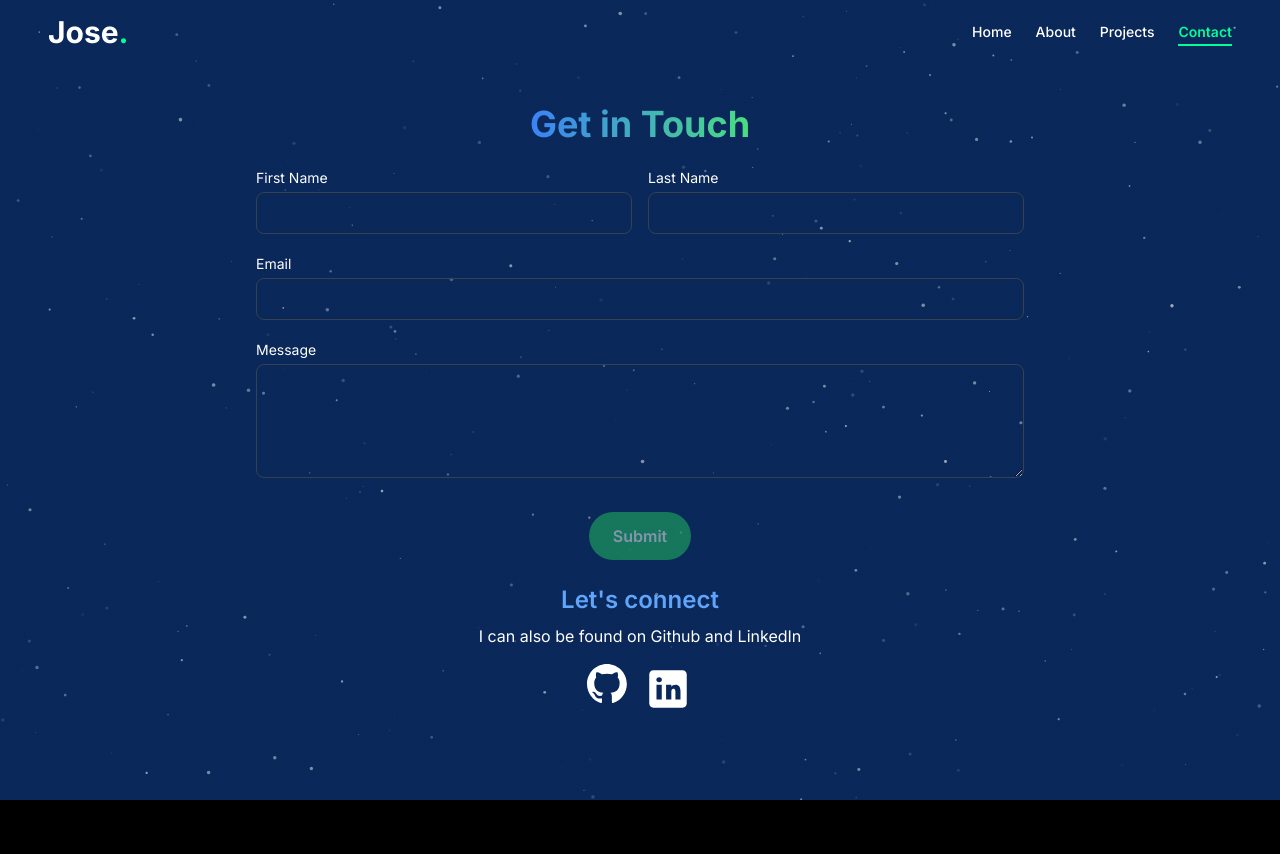
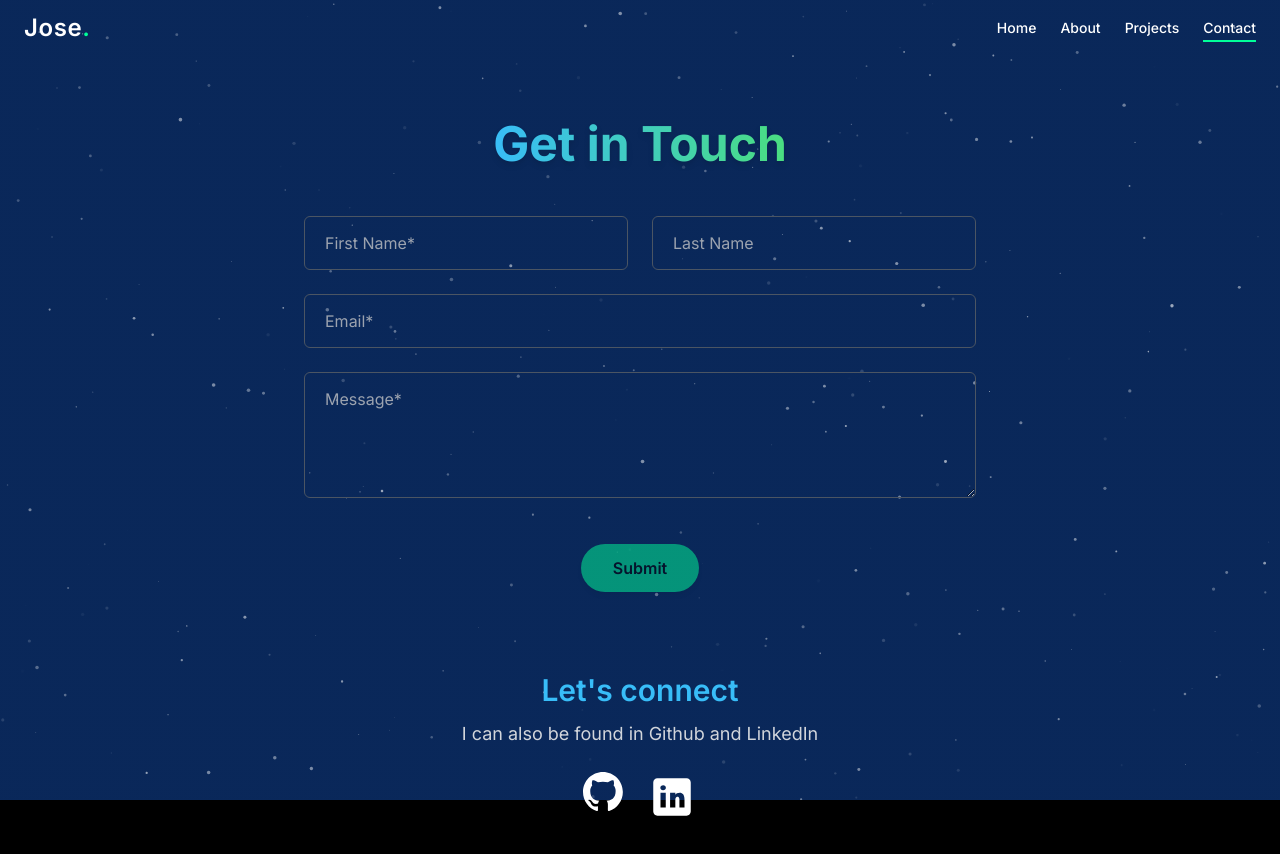
Before and after one commit to jose-guerrerog/portfolio, a Next.js app: page /contact in a window 1280 px wide. Shown: the top 854 px of the page. Before the commit the page ends 818 px from the top, so only its background shows below. Built offline with nearby package versions, Linux system fonts and the light colour scheme.

Commit message:
update changes

```diff
--- a/src/app/about/page.tsx
+++ b/src/app/about/page.tsx
@@ -1,117 +1,118 @@
 "use client";
 
-import React, { useEffect, useState, useRef, Suspense } from "react";
+import React, { useRef, useState, useEffect, Suspense } from "react";
+import { Canvas } from "@react-three/fiber";
+import { Avatar } from "@/app/models/Avatar";
 import Link from "next/link";
 import Image from "next/image";
-import { Canvas } from "@react-three/fiber";
-import { githubLink, linkedinLink, experiences } from "../constants";
-import { Avatar } from '@/app/models/Avatar';
 import {
   VerticalTimeline,
   VerticalTimelineElement,
 } from "react-vertical-timeline-component";
 import "react-vertical-timeline-component/style.min.css";
-
-const ModelLoader = () => (
-  <mesh position={[0, 1.1, 0]}>
-    <sphereGeometry args={[0.2, 16, 16]} />
-    <meshStandardMaterial color="#4c82ed" wireframe />
-  </mesh>
-);
+import { githubLink, linkedinLink, experiences } from "../constants";
 
 const CanvasLoader = () => (
-  <div className="h-[650px] w-full flex items-center justify-center text-white text-lg">
+  <div className="h-[500px] w-full flex justify-center items-center text-white text-lg">
     Loading 3D...
   </div>
 );
 
-const About = () => {
+export default function About() {
   const [visibleAvatar, setVisibleAvatar] = useState(false);
   const [shouldLoadAvatar, setShouldLoadAvatar] = useState(false);
   const [lightsReady, setLightsReady] = useState(false);
-  const avatarContainerRef = useRef<HTMLDivElement>(null);
+  const avatarRef = useRef<HTMLDivElement | null>(null);
 
   useEffect(() => {
-    const observer = new IntersectionObserver(([entry]) => {
+    const observer = new IntersectionObserver(
+      ([entry]) => {
         if (entry.isIntersecting) {
           setShouldLoadAvatar(true);
           setTimeout(() => setVisibleAvatar(true), 200);
           setTimeout(() => setLightsReady(true), 400);
           observer.disconnect();
         }
-    }, { threshold: 0.1 });
+      },
+      { threshold: 0.2 }
+    );
 
-    if (avatarContainerRef.current) {
-      observer.observe(avatarContainerRef.current);
+    if (avatarRef.current) {
+      observer.observe(avatarRef.current);
     }
 
     return () => observer.disconnect();
   }, []);
 
   return (
-    <section id="about" className="max-w-[1000px] mx-auto px-4 mt-10">
-      <div className="flex flex-col md:flex-row items-center mb-12 gap-8">
-        <div className="md:w-2/3">
-          <h5 className="text-xl mb-2">Hello,</h5>
-          <h2 className="text-4xl font-bold mb-2">
-            I'm <span className="text-yellow-400">Jose</span>
-          </h2>
-          <p className="text-justify text-gray-300 mb-6">
+    <section id="about" className="max-w-7xl mx-auto px-6 py-20">
+      {/* Top section: Intro and Avatar */}
+      <div className="flex flex-col md:flex-row items-center justify-between gap-10">
+        {/* Left Text Section */}
+        <div className="md:w-1/2 space-y-6">
+          <h2 className="text-xl text-white">Hello,</h2>
+          <h1 className="text-5xl font-bold text-white">
+            I&apos;m <span className="text-yellow-400">Jose</span>
+          </h1>
+          <p className="text-lg text-gray-300 leading-relaxed">
             I am a skilled and passionate software developer with experience in
-            creating interactive web applications
+            creating interactive web applications.
           </p>
-          <div className="flex gap-4 mb-4">
+
+          <div className="flex gap-4 pt-4">
             <a
               href="/assets/Resume - Jose Guerrero.pdf"
-              target="_blank"
-              rel="noopener noreferrer"
               download
-              className="flex items-center gap-2 border border-green-400 rounded-full px-4 py-2 text-green-400 hover:bg-green-400 hover:text-black transition"
+              className="px-6 py-2 rounded-full border border-[#00ff99] text-[#00ff99] font-medium hover:bg-[#00ff99] hover:text-black transition"
             >
               Download Resume
-              <svg
-                xmlns="http://www.w3.org/2000/svg"
-                fill="none"
-                viewBox="0 0 24 24"
-                strokeWidth="1.5"
-                stroke="currentColor"
-                className="w-5 h-5"
-              >
-                <path
-                  strokeLinecap="round"
-                  strokeLinejoin="round"
-                  d="M12 3v12m0 0l3-3m-3 3l-3-3m9 6H6"
-                />
-              </svg>
             </a>
             <Link
               href="/contact"
-              className="flex items-center gap-2 border border-white rounded-full px-4 py-2 text-white hover:bg-white hover:text-black transition"
+              className="px-6 py-2 rounded-full border border-white text-white font-medium hover:bg-white hover:text-black transition"
             >
               Contact Me
             </Link>
           </div>
-          <div className="flex gap-4 mt-4 items-center">
+
+          <div className="flex gap-4 pt-6">
             <Link href={githubLink}>
-              <Image src="/images/github-mark-white.svg" alt="Github" width={35} height={35} />
+              <Image
+                src="/images/github-mark-white.svg"
+                alt="Github Icon"
+                width={35}
+                height={35}
+              />
             </Link>
             <Link href={linkedinLink}>
-              <Image src="/images/linkedin-icon.svg" alt="LinkedIn" width={45} height={45} />
+              <Image
+                src="/images/linkedin-icon.svg"
+                alt="Linkedin Icon"
+                width={45}
+                height={45}
+              />
             </Link>
           </div>
         </div>
-        <div className="md:w-1/3 w-full" ref={avatarContainerRef}>
+
+        {/* Avatar Section */}
+        <div
+          ref={avatarRef}
+          className="md:w-1/2 w-full flex justify-center items-center"
+        >
           {shouldLoadAvatar ? (
             <Canvas
-              style={{ height: "650px", width: "100%" }}
+              style={{
+                height: "600px",
+                width: "100%",
+                backgroundColor: "transparent",
+              }}
+              dpr={[1, 1.5]}
               shadows={false}
-              dpr={[1, 1.5]}
-              performance={{ min: 0.5 }}
               gl={{
+                antialias: false,
                 alpha: true,
-                antialias: false,
                 powerPreference: "high-performance",
-                stencil: false,
               }}
               camera={{ position: [0, 1, 4], fov: 30 }}
             >
@@ -123,8 +124,8 @@ const About = () => {
                 </>
               )}
               {visibleAvatar && (
-                <Suspense fallback={<ModelLoader />}>
-                  <group position-x={0.1} position-y={-0.8}>
+                <Suspense fallback={null}>
+                  <group position-y={-0.8}>
                     <Avatar />
                   </group>
                 </Suspense>
@@ -136,41 +137,39 @@ const About = () => {
         </div>
       </div>
 
+      {/* Timeline Section */}
+      <div className="mt-24">
         <VerticalTimeline animate>
-        {experiences.map((experience, index) => (
+          {experiences.map((exp, index) => (
             <VerticalTimelineElement
               visible
-            className="vertical-timeline-element--work"
-            key={experience.company_name}
-            date={experience.date}
+              key={exp.company_name}
+              date={exp.date}
               iconStyle={{ background: "rgb(33, 150, 243)", color: "#fff" }}
               icon={
                 <div className="flex justify-center items-center w-full h-full">
                   <Image
-                  src={experience.icon}
-                  alt={experience.company_name}
+                    src={exp.icon}
+                    alt={exp.company_name}
                     fill
-                  style={{ borderRadius: "50%" }}
+                    className="rounded-full"
                   />
                 </div>
               }
               contentStyle={{
-              borderBottom: "8px solid " + experience.iconBg,
+                borderBottom: "8px solid " + exp.iconBg,
                 boxShadow: "none",
               }}
             >
-            <h3 className="text-black text-lg font-semibold">
-              {experience.title}
+              <h3 className="vertical-timeline-element-title text-black font-bold text-lg">
+                {exp.title}
               </h3>
-            <h4 className="text-black text-md font-medium">
-              {experience.company_name}
+              <h4 className="vertical-timeline-element-subtitle text-black font-semibold">
+                {exp.company_name}
               </h4>
               <ul className="my-5 list-disc ml-5 space-y-2">
-              {experience.points.map((point, i) => (
-                <li
-                  key={`experience-point-${i}`}
-                  className="text-sm text-gray-700"
-                >
+                {exp.points.map((point, i) => (
+                  <li key={`experience-point-${i}`} className="text-gray-700 text-sm">
                     {point}
                   </li>
                 ))}
@@ -178,8 +177,7 @@ const About = () => {
             </VerticalTimelineElement>
           ))}
         </VerticalTimeline>
+      </div>
     </section>
   );
-};
-
-export default About;
+}
--- a/src/app/components/Navbar.tsx
+++ b/src/app/components/Navbar.tsx
@@ -1,98 +1,92 @@
 "use client";
 
+import React, { useEffect, useState } from "react";
 import Link from "next/link";
-import React, { useState, useEffect } from "react";
 import { usePathname } from "next/navigation";
 import { navLinks } from "../constants";
+import { Menu, X } from "lucide-react";
 
-const Navbar = () => {
-  const [isOpen, setIsOpen] = useState(false);
+export default function Navbar() {
   const [scrolled, setScrolled] = useState(false);
+  const [menuOpen, setMenuOpen] = useState(false);
   const pathname = usePathname();
 
   useEffect(() => {
-    const handleScroll = () => {
+    const onScroll = () => {
       setScrolled(window.scrollY > 10);
     };
-    window.addEventListener("scroll", handleScroll);
-    return () => window.removeEventListener("scroll", handleScroll);
+    window.addEventListener("scroll", onScroll);
+    return () => window.removeEventListener("scroll", onScroll);
   }, []);
-
-  const toggleMenu = () => {
-    setIsOpen(!isOpen);
-  };
-
-  const closeMenu = () => {
-    setIsOpen(false);
-  };
 
   return (
     <nav
       className={`fixed top-0 left-0 w-full z-50 transition-all duration-300 ${
-        scrolled ? "bg-black/90 backdrop-blur shadow-md" : "bg-transparent"
+        scrolled ? "bg-black/80 backdrop-blur-sm shadow-md" : "bg-transparent"
       }`}
     >
-      <div className="flex justify-between items-center px-4 md:px-12 h-16">
-        <Link href="/">
-          <h1 className="text-3xl font-bold text-white">
+      <div className="max-w-7xl mx-auto px-6 py-3 flex justify-between items-center">
+        {/* Logo */}
+        <Link
+          href="/"
+          className="text-2xl font-semibold text-white tracking-wide hover:scale-105 transition-transform"
+        >
           Jose<span className="text-[#00ff99]">.</span>
-          </h1>
         </Link>
 
-        {/* Desktop nav links */}
+        {/* Desktop Nav */}
         <div className="hidden sm:flex gap-6 items-center">
           {navLinks.map((item) => {
-            const isActive = item.path === pathname;
+            const isActive = pathname === item.path;
             return (
               <Link
                 key={item.title}
                 href={item.path}
-                className={`relative text-sm font-medium transition duration-200 ${
-                  isActive ? "text-[#00ff99] font-semibold" : "text-white"
-                } hover:text-[#00ff99]`}
+                className={`relative text-white text-sm font-medium hover:text-[#00ff99] transition-colors duration-300 ${
+                  isActive ? "text-[#00ff99]" : ""
+                }`}
               >
                 {item.title}
-                <span
-                  className={`absolute left-0 -bottom-1 h-[2px] bg-[#00ff99] transition-all duration-300 ${
-                    isActive ? "w-full" : "w-0"
-                  } group-hover:w-full`}
-                />
+                {isActive && (
+                  <span className="absolute left-0 -bottom-1 w-full h-[2px] bg-[#00ff99]"></span>
+                )}
               </Link>
             );
           })}
         </div>
 
-        {/* Mobile menu button */}
+        {/* Mobile Menu Toggle */}
         <button
-          className="sm:hidden text-white text-2xl focus:outline-none"
-          onClick={toggleMenu}
+          className="sm:hidden text-white"
+          onClick={() => setMenuOpen(!menuOpen)}
         >
-          {isOpen ? "✕" : "☰"}
+          {menuOpen ? <X size={24} /> : <Menu size={24} />}
         </button>
       </div>
 
-      {/* Mobile dropdown menu */}
-      {isOpen && (
-        <div className="sm:hidden bg-black/90 backdrop-blur px-6 py-4 space-y-3">
+      {/* Mobile Menu */}
+      {menuOpen && (
+        <div className="sm:hidden px-6 pb-4 bg-black/90 backdrop-blur-md border-t border-white/10">
+          <ul className="flex flex-col gap-3 mt-2">
             {navLinks.map((item) => {
-            const isActive = item.path === pathname;
+              const isActive = pathname === item.path;
               return (
+                <li key={item.title}>
                   <Link
-                key={item.title}
                     href={item.path}
-                onClick={closeMenu}
-                className={`block text-sm font-medium transition duration-200 ${
-                  isActive ? "text-[#00ff99] font-semibold" : "text-white"
-                } hover:text-[#00ff99]`}
+                    onClick={() => setMenuOpen(false)}
+                    className={`block text-white text-base font-medium px-2 py-2 rounded hover:bg-white/10 transition ${
+                      isActive ? "text-[#00ff99]" : ""
+                    }`}
                   >
                     {item.title}
                   </Link>
+                </li>
               );
             })}
+          </ul>
         </div>
       )}
     </nav>
   );
-};
-
-export default Navbar;
+}
--- a/src/app/contact/page.tsx
+++ b/src/app/contact/page.tsx
@@ -1,12 +1,12 @@
 "use client";
 
 import React from "react";
-import Link from "next/link";
-import Image from "next/image";
 import { useForm } from "react-hook-form";
 import { yupResolver } from "@hookform/resolvers/yup";
 import { validationSchema } from "../schema";
 import { toast, ToastContainer } from "react-toastify";
+import Link from "next/link";
+import Image from "next/image";
 import { githubLink, linkedinLink } from "../constants";
 
 const Contact = () => {
@@ -20,20 +20,15 @@ const Contact = () => {
     resolver: yupResolver(validationSchema),
   });
 
-  const onSubmit = async (e: any) => {
-    const data = {
-      firstName: e.firstName,
-      lastName: e.lastName,
-      email: e.email,
-      message: e.message,
-    };
+  const onSubmit = async (data: any) => {
     const JSONdata = JSON.stringify(data);
-    const response = await fetch("/api/send", {
+    const endpoint = "/api/send";
+
+    const response = await fetch(endpoint, {
       method: "POST",
       headers: { "Content-Type": "application/json" },
       body: JSONdata,
     });
-    const resData = await response.json();
 
     if (response.status === 200) {
       toast.success("Message sent", { theme: "colored" });
@@ -45,84 +40,97 @@ const Contact = () => {
   };
 
   return (
-    <section id="contact" className="flex flex-col items-center justify-center my-12 px-4">
+    <section id="contact" className="flex flex-col items-center px-4 py-16">
       <ToastContainer />
-      <h2 className="text-4xl font-bold bg-gradient-to-r from-blue-500 to-green-400 text-transparent bg-clip-text">
+
+      {/* Heading */}
+      <h2 className="text-5xl font-bold text-transparent bg-clip-text bg-gradient-to-r from-sky-400 to-green-400 mb-12 text-center drop-shadow-md">
         Get in Touch
       </h2>
 
+      {/* Form */}
       <form
         onSubmit={handleSubmit(onSubmit)}
-        className="w-full max-w-3xl mt-6 space-y-6"
+        className="w-full max-w-2xl grid grid-cols-1 sm:grid-cols-2 gap-6 text-white text-base"
       >
-        <div className="grid grid-cols-1 sm:grid-cols-2 gap-4">
-          <div>
-            <label className="block mb-1 text-sm text-white">First Name</label>
+        <div className="col-span-1">
           <input
-              type="text"
             {...register("firstName")}
-              className="w-full rounded-lg border border-gray-700 bg-transparent text-white p-2"
-              required
+            placeholder="First Name*"
+            className="w-full rounded-md border border-gray-600 bg-transparent px-5 py-3.5 text-base text-white placeholder:text-gray-400 focus:outline-none focus:ring-2 focus:ring-[#00ff99] transition-all"
           />
-            <p className="text-sm text-red-400 mt-1">{errors.firstName?.message}</p>
+          {errors.firstName && (
+            <p className="text-red-400 text-sm mt-1">{errors.firstName.message}</p>
+          )}
         </div>
 
-          <div>
-            <label className="block mb-1 text-sm text-white">Last Name</label>
+        <div className="col-span-1">
           <input
-              type="text"
             {...register("lastName")}
-              className="w-full rounded-lg border border-gray-700 bg-transparent text-white p-2"
+            placeholder="Last Name"
+            className="w-full rounded-md border border-gray-600 bg-transparent px-5 py-3.5 text-base text-white placeholder:text-gray-400 focus:outline-none focus:ring-2 focus:ring-[#00ff99] transition-all"
           />
-            <p className="text-sm text-red-400 mt-1">{errors.lastName?.message}</p>
         </div>
 
-          <div className="sm:col-span-2">
-            <label className="block mb-1 text-sm text-white">Email</label>
+        <div className="col-span-1 sm:col-span-2">
           <input
-              type="email"
             {...register("email")}
-              className="w-full rounded-lg border border-gray-700 bg-transparent text-white p-2"
-              required
+            placeholder="Email*"
+            className="w-full rounded-md border border-gray-600 bg-transparent px-5 py-3.5 text-base text-white placeholder:text-gray-400 focus:outline-none focus:ring-2 focus:ring-[#00ff99] transition-all"
           />
-            <p className="text-sm text-red-400 mt-1">{errors.email?.message}</p>
+          {errors.email && (
+            <p className="text-red-400 text-sm mt-1">{errors.email.message}</p>
+          )}
         </div>
 
-          <div className="sm:col-span-2">
-            <label className="block mb-1 text-sm text-white">Message</label>
+        <div className="col-span-1 sm:col-span-2">
           <textarea
+            {...register("message")}
+            placeholder="Message*"
             rows={4}
-              {...register("message")}
-              className="w-full rounded-lg border border-gray-700 bg-transparent text-white p-2"
-              required
+            className="w-full rounded-md border border-gray-600 bg-transparent px-5 py-3.5 text-base text-white placeholder:text-gray-400 focus:outline-none focus:ring-2 focus:ring-[#00ff99] transition-all"
           />
-            <p className="text-sm text-red-400 mt-1">{errors.message?.message}</p>
-          </div>
+          {errors.message && (
+            <p className="text-red-400 text-sm mt-1">{errors.message.message}</p>
+          )}
         </div>
 
-        <div className="flex justify-center">
+        <div className="col-span-1 sm:col-span-2 flex justify-center">
           <button
             type="submit"
-            className="px-6 py-3 rounded-full bg-green-500 hover:bg-green-600 text-white font-semibold transition disabled:opacity-50"
             disabled={!isValid || isSubmitting}
+            className="mt-4 bg-[#00ff99] text-black text-base font-semibold py-3 px-8 rounded-full shadow-md hover:bg-green-400 transition disabled:opacity-50 disabled:cursor-not-allowed"
           >
             {isSubmitting ? "Sending..." : "Submit"}
           </button>
         </div>
+      </form>
 
-        <div className="text-center mt-10">
-          <h3 className="text-2xl font-semibold text-blue-400 mb-2">Let's connect</h3>
-          <p className="text-white mb-4">I can also be found on Github and LinkedIn</p>
-          <div className="flex justify-center gap-4">
+      {/* Social Links */}
+      <div className="flex flex-col items-center mt-20 text-center">
+        <h3 className="text-3xl font-semibold text-sky-400 mb-3">Let&apos;s connect</h3>
+        <p className="text-lg text-gray-300 mb-6">
+          I can also be found in Github and LinkedIn
+        </p>
+        <div className="flex gap-6">
           <Link href={githubLink}>
-              <Image src="/images/github-mark-white.svg" alt="Github Icon" width={40} height={40} />
+            <Image
+              src="/images/github-mark-white.svg"
+              alt="Github Icon"
+              width={40}
+              height={40}
+            />
           </Link>
           <Link href={linkedinLink}>
-              <Image src="/images/linkedin-icon.svg" alt="Linkedin Icon" width={50} height={50} />
+            <Image
+              src="/images/linkedin-icon.svg"
+              alt="Linkedin Icon"
+              width={50}
+              height={50}
+            />
           </Link>
         </div>
       </div>
-      </form>
     </section>
   );
 };
--- a/src/app/page.tsx
+++ b/src/app/page.tsx
@@ -3,13 +3,15 @@ import HomeClient from "./components/HomeClient";
 export default function Home() {
   return (
     <div className="w-full relative px-4">
-      <h1 className="text-center text-3xl md:text-5xl font-bold italic mb-4 text-transparent bg-gradient-to-r from-red-400 via-blue-500 to-red-400 bg-[length:200%_auto] bg-clip-text animate-shine">
-        Welcome to my Site
-      </h1>
+      <div className="w-full max-w-4xl mx-auto text-center pt-10">
+        <h1 className="text-4xl md:text-6xl font-semibold italic mb-4 bg-gradient-to-r from-pink-400 via-purple-400 to-blue-400 text-transparent bg-clip-text animate-shine drop-shadow-md tracking-tight">
+          Welcome to my Site
+        </h1>
 
-      <p className="text-center text-[#a3e4ff] text-base font-medium mb-6 tracking-wide drop-shadow-md animate-pulse">
-        Click and drag to rotate the Death Star
-      </p>
+        <p className="text-sky-200 text-lg md:text-xl font-medium mb-8 tracking-wide drop-shadow-sm">
+          Click and drag to rotate the Death Star
+        </p>
+      </div>
 
       <HomeClient />
     </div>
```
Lines whose indentation alone changed are shown as unchanged.
